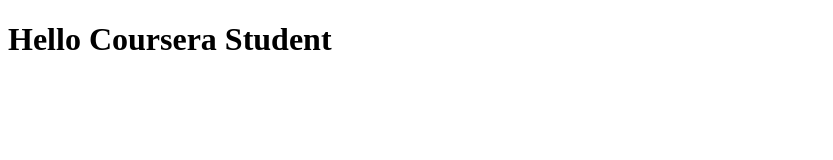
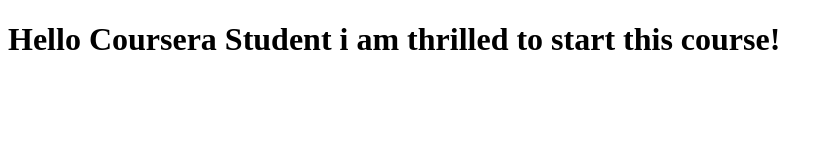
Before and after one commit to deDWeb/coursera-test, a plain HTML site: page index.html in a window 1280 px wide. Shown: the whole page, without its empty margins (0-833 px from the left). Drawn offline with Linux system fonts and the light colour scheme.

Commit message:
next version of web file

```diff
--- a/index.html
+++ b/index.html
@@ -5,7 +5,7 @@
     <title>Hello Coursera</title>
   </head>
   <body>
-    <h1>Hello Coursera Student</h1>
+    <h1>Hello Coursera Student i am thrilled to start this course!</h1>
 
   </body>
 </html>
```
